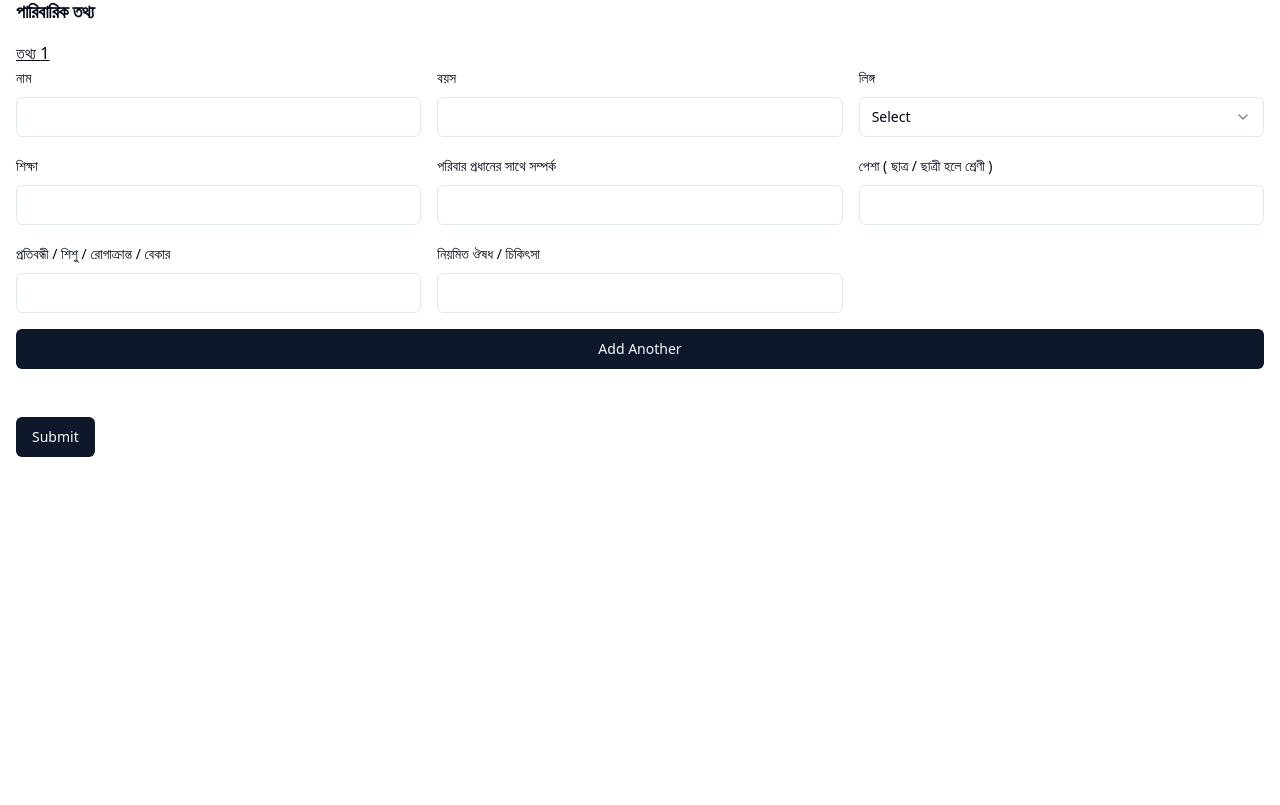
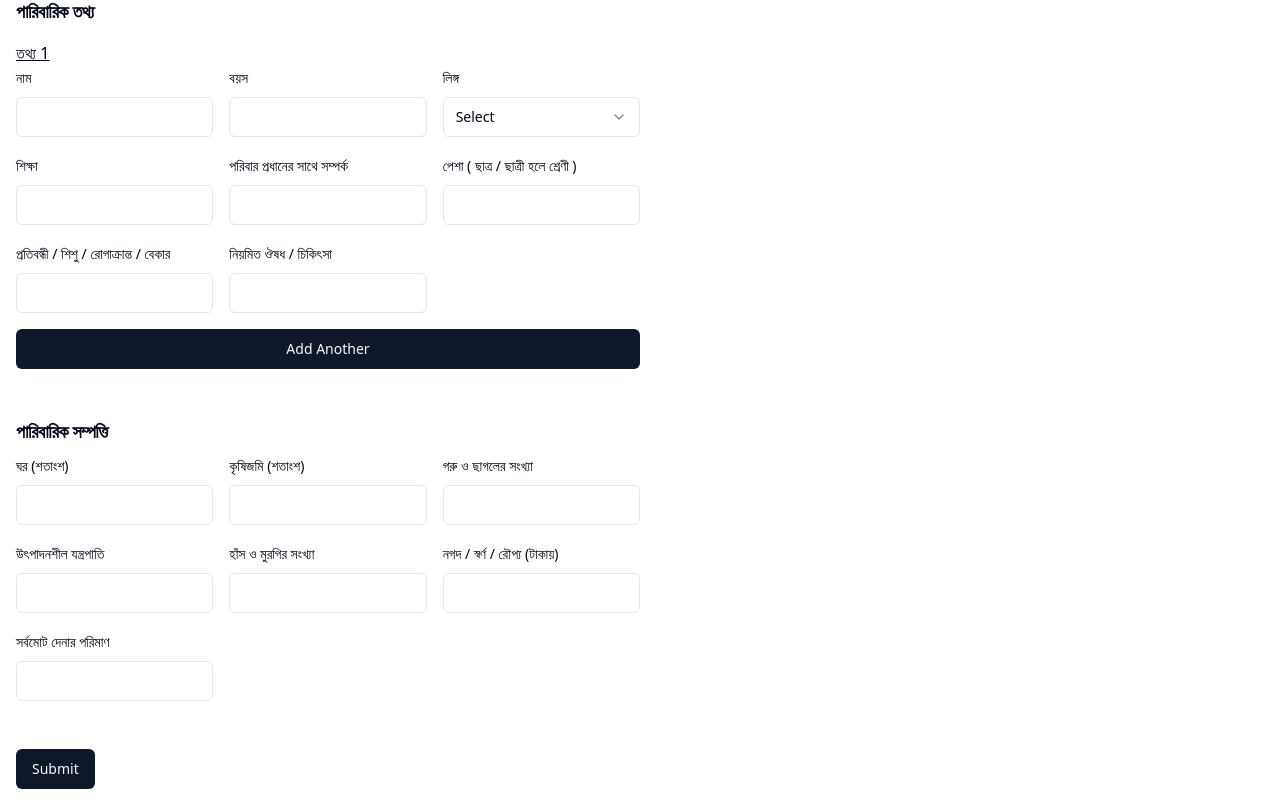
Before and after one commit to shahreaz0/ctrd-admin-panel, a Next.js app: page /form in a window 1280 px wide. Shown: the part 891-1696 px from the top of the page. Before the commit the page ends 1364 px from the top, so only its background shows below. Built offline with nearby package versions, Linux system fonts and the light colour scheme.

Commit message:
Family property fields

```diff
--- a/components/forms/add-mustahik.tsx
+++ b/components/forms/add-mustahik.tsx
@@ -12,6 +12,7 @@ import StatusRadio from "./status-radio";
 import AddressFields from "./address-fields";
 import BankAccountFields from "./bank-account-fields";
 import FamilyInfoFields from "./family-info-fields";
+import FamilyPropertyFields from "./family-property-fields";
 
 const formSchema = z.object({
   candidate: z.object({
@@ -52,6 +53,15 @@ const formSchema = z.object({
       medication: z.string().min(1).max(100),
     })
   ),
+  family_property: z.object({
+    house_percent: z.string().min(1).max(100),
+    land_percent: z.string().min(1).max(100),
+    cattle_number: z.string().min(1).max(100),
+    produce_machine: z.string().min(1).max(100),
+    hen_number: z.string().min(1).max(100),
+    cash_amount: z.string().min(1).max(100),
+    loan_amount: z.string().min(1).max(100),
+  }),
 });
 
 export default function ProfileForm() {
@@ -79,7 +89,7 @@ export default function ProfileForm() {
 
   return (
     <Form {...form}>
-      <form onSubmit={form.handleSubmit(onSubmit)} className="space-y-12">
+      <form onSubmit={form.handleSubmit(onSubmit)} className="space-y-12 w-1/2">
         <section>
           <h1 className="text-lg mb-2">মুস্তাহিক প্রার্থী</h1>
           <section className="grid grid-cols-3 gap-4">
@@ -111,6 +121,13 @@ export default function ProfileForm() {
           <FamilyInfoFields />
         </section>
 
+        <section>
+          <h1 className="text-lg mb-2">পারিবারিক সম্পত্তি</h1>
+          <section className="grid grid-cols-3 gap-4">
+            <FamilyPropertyFields />
+          </section>
+        </section>
+
         <Button type="submit">Submit</Button>
       </form>
     </Form>
--- /dev/null
+++ b/components/forms/family-property-fields.tsx
@@ -0,0 +1,124 @@
+"use client";
+
+import { useFormContext } from "react-hook-form";
+
+import {
+  FormControl,
+  FormField,
+  FormItem,
+  FormLabel,
+  FormMessage,
+} from "@/components/ui/form";
+import { Input } from "@/components/ui/input";
+
+export default function FamilyPropertyFields() {
+  const form = useFormContext();
+
+  return (
+    <>
+      <FormField
+        control={form.control}
+        name="family_property.house_percent"
+        render={({ field }) => (
+          <FormItem>
+            <FormLabel>ঘর (শতাংশ)</FormLabel>
+            <FormControl>
+              <Input {...field} type="number" />
+            </FormControl>
+
+            <FormMessage />
+          </FormItem>
+        )}
+      />
+
+      <FormField
+        control={form.control}
+        name="family_property.land_percent"
+        render={({ field }) => (
+          <FormItem>
+            <FormLabel>কৃষিজমি (শতাংশ)</FormLabel>
+            <FormControl>
+              <Input {...field} type="number" />
+            </FormControl>
+
+            <FormMessage />
+          </FormItem>
+        )}
+      />
+
+      <FormField
+        control={form.control}
+        name="family_property.cattle_number"
+        render={({ field }) => (
+          <FormItem>
+            <FormLabel>গরু ও ছাগলের সংখ্যা</FormLabel>
+            <FormControl>
+              <Input {...field} type="number" />
+            </FormControl>
+
+            <FormMessage />
+          </FormItem>
+        )}
+      />
+
+      <FormField
+        control={form.control}
+        name="family_property.produce_machine"
+        render={({ field }) => (
+          <FormItem>
+            <FormLabel>উৎপাদনশীল যন্ত্রপাতি</FormLabel>
+            <FormControl>
+              <Input {...field} type="number" />
+            </FormControl>
+
+            <FormMessage />
+          </FormItem>
+        )}
+      />
+
+      <FormField
+        control={form.control}
+        name="family_property.hen_number"
+        render={({ field }) => (
+          <FormItem>
+            <FormLabel>হাঁস ও মুরগির সংখ্যা</FormLabel>
+            <FormControl>
+              <Input {...field} type="number" />
+            </FormControl>
+
+            <FormMessage />
+          </FormItem>
+        )}
+      />
+
+      <FormField
+        control={form.control}
+        name="family_property.cash_amount"
+        render={({ field }) => (
+          <FormItem>
+            <FormLabel>নগদ / স্বর্ণ / রৌপ্য (টাকায়) </FormLabel>
+            <FormControl>
+              <Input {...field} type="number" />
+            </FormControl>
+
+            <FormMessage />
+          </FormItem>
+        )}
+      />
+
+      <FormField
+        control={form.control}
+        name="family_property.loan_amount"
+        render={({ field }) => (
+          <FormItem>
+            <FormLabel>সর্বমোট দেনার পরিমাণ</FormLabel>
+            <FormControl>
+              <Input {...field} type="number" />
+            </FormControl>
+            <FormMessage />
+          </FormItem>
+        )}
+      />
+    </>
+  );
+}
```
